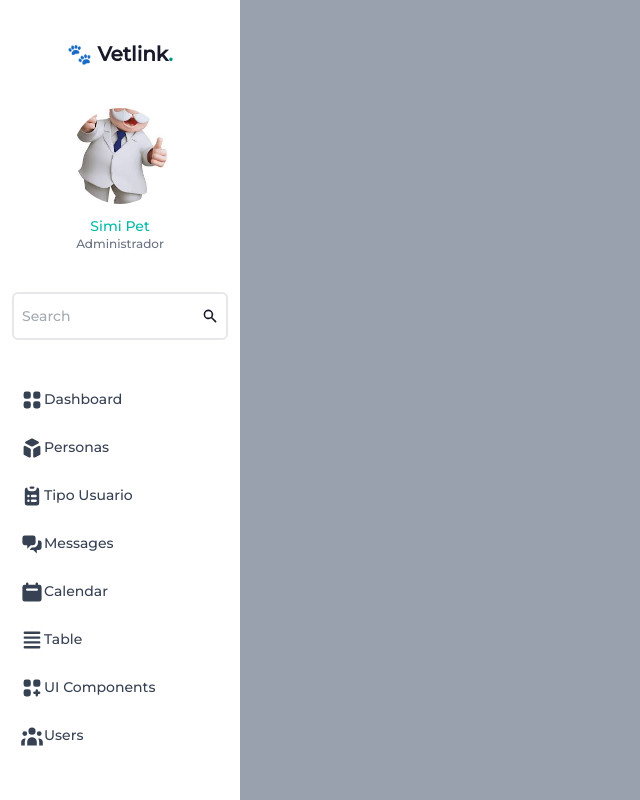
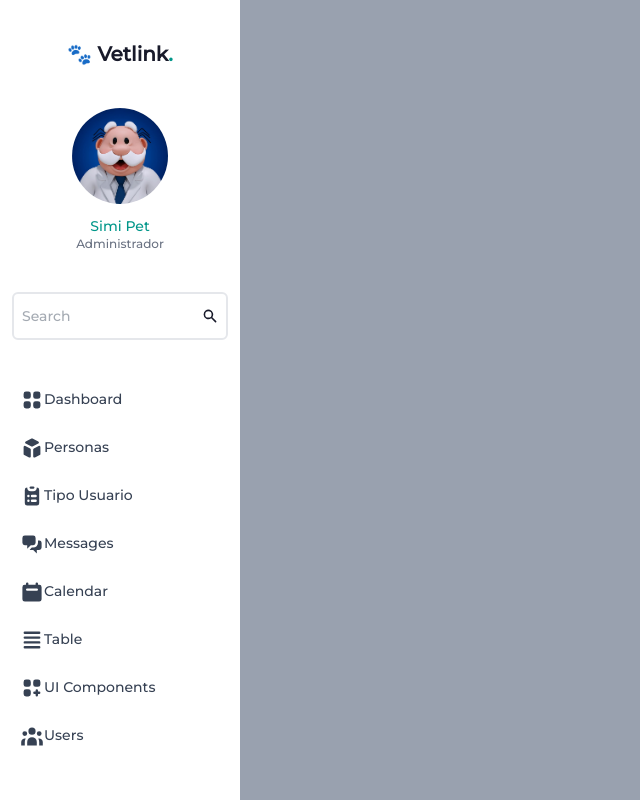
Before and after one commit to osar8405/vetlink, an Angular app: page / in a window 1280 px wide. Shown: the whole page, without its empty margins (0-640 px from the left). Built offline with nearby package versions, Linux system fonts and the light colour scheme.

Commit message:
ajuste perfil

```diff
--- a/src/app/vetLink-front/layouts/vetLink-front-layout/vetLink-front-layout.component.html
+++ b/src/app/vetLink-front/layouts/vetLink-front-layout/vetLink-front-layout.component.html
@@ -20,10 +20,10 @@
         </h1>
         <div id="profile" class="space-y-3">
           <img
-            src="/assets/images/veterinaria/simiPet.jpeg"
+            src="/assets/images/usuario/doctorSimi.png"
             alt="Avatar user" class="w-16 h-16 md:w-24 md:h-24 rounded-full mx-auto object-cover" />
           <div>
-            <h2 class="font-medium text-xs md:text-sm text-center text-teal-500">
+            <h2 class="font-medium text-xs md:text-sm text-center text-accent">
               Simi Pet
             </h2>
             <p class="text-xs text-gray-500 text-center">Administrador</p>
--- a/src/app/vetLink-front/personas/components/personas-list/personas-list.component.html
+++ b/src/app/vetLink-front/personas/components/personas-list/personas-list.component.html
@@ -54,7 +54,7 @@
             <button class="btn btn-primary btn-xs" [routerLink]="[`/personas/${persona.id}`]">Editar</button>
           </th>
           <th>
-            <button class="btn btn-secondary btn-xs" (click)="abrirModal(persona.id)">Eliminar</button>
+            <button class="btn btn-error btn-xs" (click)="abrirModal(persona.id)">Eliminar</button>
           </th>
         </tr>
         }
```
Also changed, not shown: src/assets/images/usuario/doctorSimi.png (added).
